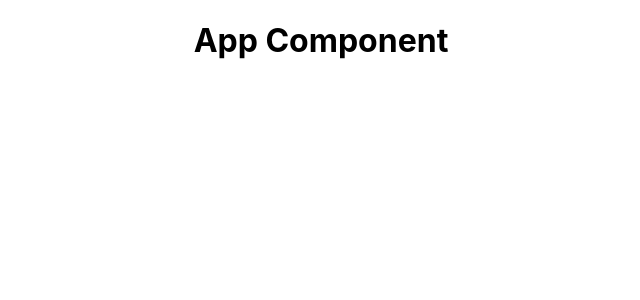
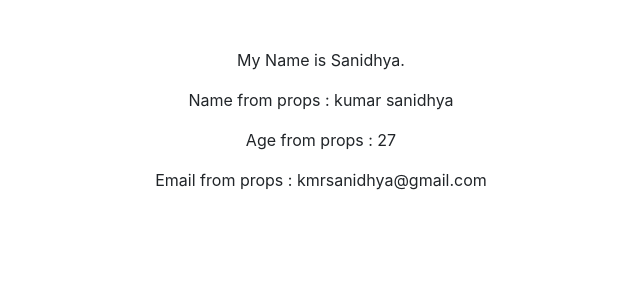
Before and after one commit to Ksanidhya/react-redux, a React (Create React App) app: page / in a window 1280 px wide. Shown: the top 300 px of the page, without its empty margins (319-959 px from the left). Built offline with nearby package versions, Linux system fonts and the light colour scheme.

Commit message:
3nd commit

```diff
--- a/src/App.js
+++ b/src/App.js
@@ -1,9 +1,10 @@
 import './App.css';
+import User from './User'
 
 function App() {
   return (
     <div className="App">
-      <h1>App Component</h1>
+     <User data={{name:"kumar sanidhya",Age:'27',email:"kmrsanidhya@gmail.com"}}/>
     </div>
   );
 }
--- /dev/null
+++ b/src/User.js
@@ -0,0 +1,15 @@
+import React from 'react'
+const User = (props)=>{
+    const {data}=props
+    console.warn(data)
+    return(
+        <div><br/><br/>
+       <p> My Name is Sanidhya.</p>
+       <p> Name from props : {data.name} </p>
+       <p> Age from props : {data.Age} </p>
+       <p> Email from props : {data.email} </p>
+        </div>
+    )
+}
+
+export default User;
--- a/src/index.js
+++ b/src/index.js
@@ -3,6 +3,7 @@ import ReactDOM from 'react-dom';
 import './index.css';
 import App from './App';
 import reportWebVitals from './reportWebVitals';
+import 'bootstrap/dist/css/bootstrap.min.css';
 
 ReactDOM.render(
   <React.StrictMode>
```
